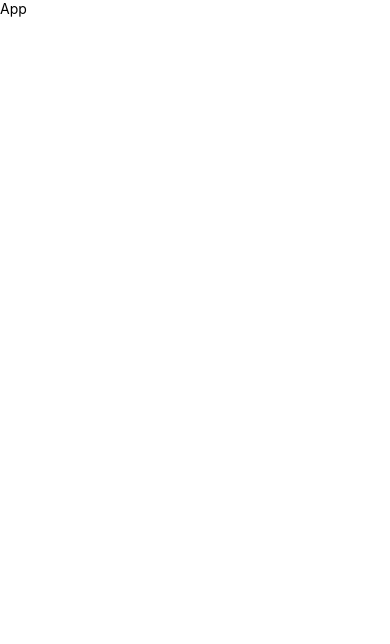
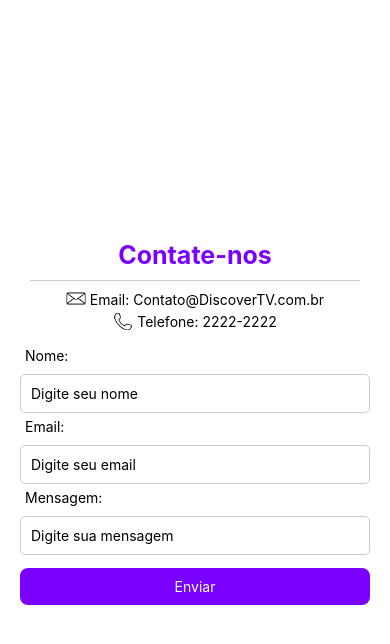
Before and after one commit to EltonKasesky/ReactNativeFinal, a React Native app: screen / in a window 390 px wide. Shown: the top 644 px of the page. Built offline with nearby package versions, Linux system fonts and the light colour scheme.

Commit message:
Criado a pagina de contato.

```diff
--- a/App.tsx
+++ b/App.tsx
@@ -1,10 +1,10 @@
 import { View, Text } from 'react-native'
 import React from 'react'
+import Contato from './src/screens/Contato'
+
 
 export default function App() {
     return (
-        <View>
-            <Text>App</Text>
-        </View>
+        <Contato />
     )
 }
--- /dev/null
+++ b/src/screens/Contato/index.tsx
@@ -0,0 +1,64 @@
+import { View, Text, StyleSheet, Image, TextInput, Button, TouchableOpacity, Alert } from 'react-native'
+import React, { useState } from 'react'
+import { styles } from './styles'
+
+export default function Contato() {
+    const [nome, setNome] = useState("")
+    const [email, setEmail] = useState("")
+    const [mensagem, setMensagem] = useState("")
+
+    const handleSubmit = () => {
+        if (!nome || !email || !mensagem) {
+            Alert.alert("Por favor, preencha todos os campos.");
+        }
+        else {
+            Alert.alert("Formulário enviado com sucesso");
+            setNome("")
+            setEmail("")
+            setMensagem("")
+        }
+    }
+
+    return (
+        <View style={styles.container}>
+            <Text style={styles.titulo}>Contate-nos</Text>
+            <View style={styles.linha} />
+            <View style={styles.texto2}>
+                <Image source={require("../../../assets/email.jpg")} style={{ width: 20, height: 15 }} />
+                <Text style={{ marginBottom: 5, }}> Email: Contato@DiscoverTV.com.br</Text>
+            </View>
+            <View style={styles.texto2}>
+                <Image source={require("../../../assets/telefone.png")} style={{ width: 20, height: 17 }} />
+                <Text style={{ marginBottom: 12, }}> Telefone: 2222-2222</Text>
+            </View>
+
+            <Text style={styles.texto}>Nome:</Text>
+            <TextInput
+                style={styles.input}
+                placeholder='Digite seu nome'
+                value={nome}
+                onChangeText={setNome}
+            />
+
+            <Text style={styles.texto}>Email:</Text>
+            <TextInput
+                style={styles.input}
+                placeholder='Digite seu email'
+                value={email}
+                onChangeText={setEmail}
+            />
+
+            <Text style={styles.texto}>Mensagem:</Text>
+            <TextInput
+                style={styles.input}
+                placeholder='Digite sua mensagem'
+                value={mensagem}
+                onChangeText={setMensagem}
+            />
+
+            <TouchableOpacity style={styles.botao} onPress={handleSubmit}>
+                <Text style={{ color: "#fff" }}>Enviar</Text>
+            </TouchableOpacity>
+        </View>
+    )
+}
--- /dev/null
+++ b/src/screens/Contato/styles.ts
@@ -0,0 +1,43 @@
+import { StyleSheet } from "react-native";
+
+export const styles = StyleSheet.create({
+    container: {
+        flex: 1,
+        justifyContent: "center",
+        padding: 20
+
+    },
+    titulo: {
+        fontSize: 25,
+        fontWeight: "bold",
+        color: "#7b01ff",
+        textAlign: "center"
+
+    },
+    input: {
+        borderColor: "#ccc",
+        borderWidth: 1,
+        borderRadius: 5,
+        padding: 10,
+        marginTop: 5,
+    },
+    botao: {
+        backgroundColor: "#7b01FF",
+        padding: 10,
+        marginTop: 13,
+        alignItems: "center",
+        borderRadius: 8
+    },
+    texto: {
+        padding: 5
+    },
+    linha: {
+        height: 1,
+        backgroundColor: "#ccc",
+        margin: 10
+    },
+    texto2: {
+        flexDirection: "row",
+        justifyContent: "center"
+    },
+})
```
Also changed, not shown: assets/email.jpg (added), assets/telefone.png (added).
